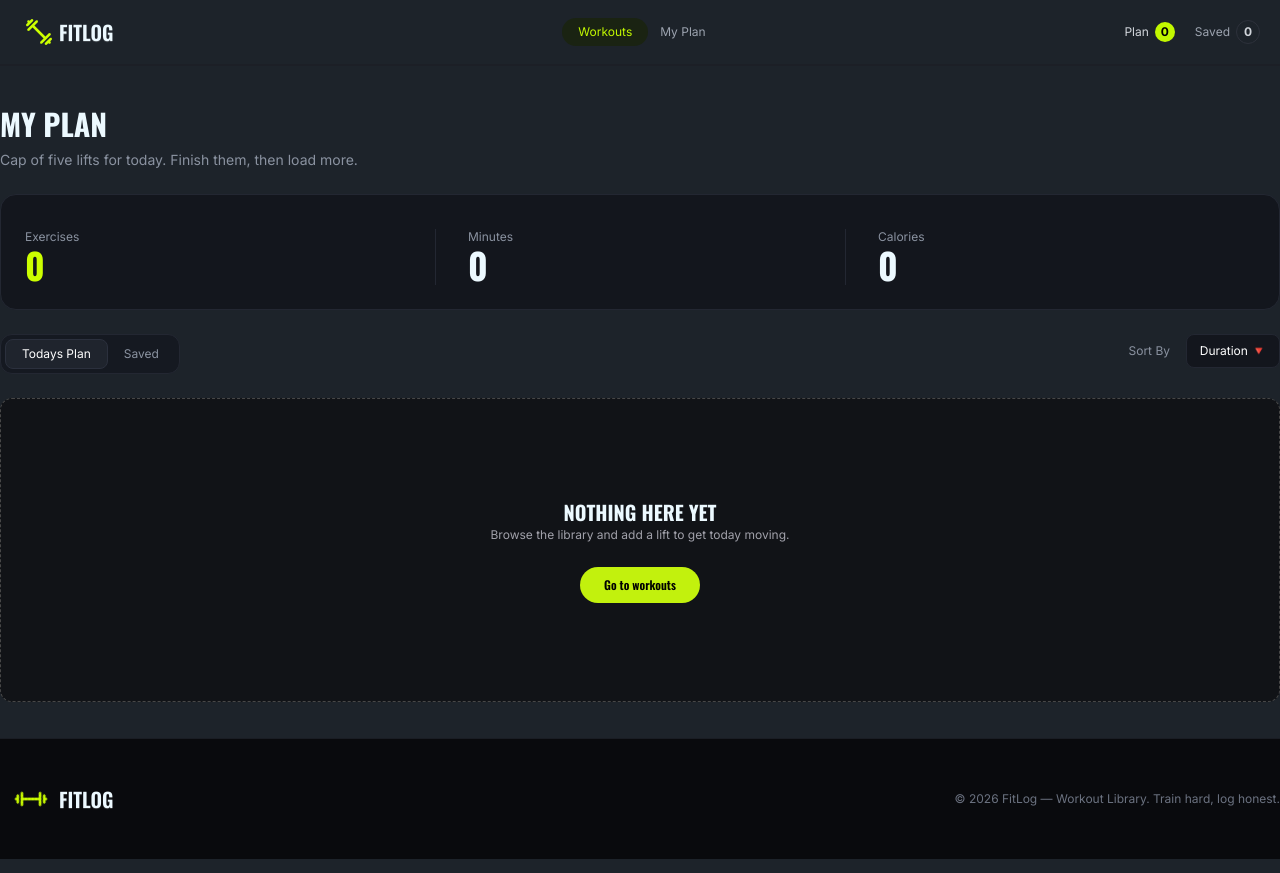
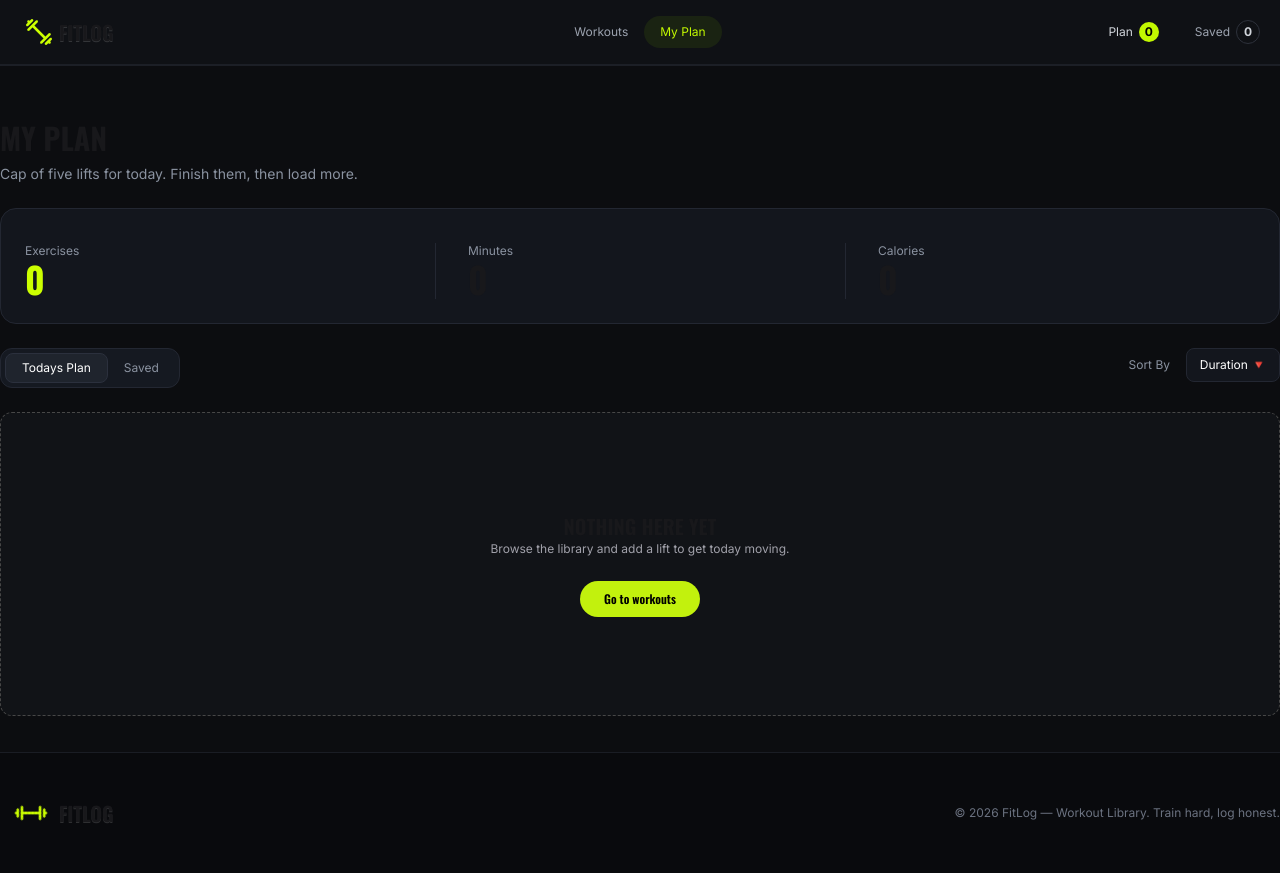
Before and after one commit to Naimur131251/Fit-Log, a Next.js app: page /my-plan in a window 1280 px wide. Built offline with nearby package versions, Linux system fonts and the light colour scheme.

Commit message:
added to plancounters and modified navbar

```diff
--- a/src/app/book-details/[id]/page.tsx
+++ b/src/app/book-details/[id]/page.tsx
@@ -33,7 +33,7 @@ const BookDetailsPage = async ({ params }: IBookDetailsPage) => {
   console.log(book, "book");
 
   return (
-    <div className="container mx-auto my-12 flex justify-between gap-22">
+    <div className="container mx-auto my-12 flex justify-between gap-22 mt-32">
       <Image
         src={book.image}
         alt={book.name}
--- a/src/app/layout.tsx
+++ b/src/app/layout.tsx
@@ -28,11 +28,10 @@ import { PlanProvider } from "@/context/PlanContext";
   export default function RootLayout({ children }: LayoutProps<"/">) {
     return (
       <html
-        data-theme="dark"
         lang="en"
         className={`${geistSans.variable} ${geistMono.variable} h-full antialiased`}
       >
-        <body className={`${oswald.className} min-h-full flex flex-col`}>
+        <body className={`${oswald.className} min-h-full flex flex-col bg-[#0C0D10]`}>
           <PlanProvider>
             <Navbar />
             <main>
--- a/src/app/my-plan/page.tsx
+++ b/src/app/my-plan/page.tsx
@@ -11,70 +11,13 @@ const inter = Inter({
 const MyPlanPage = () => {
   return (
     <div>
-      <section className="flex flex-col gap-6 container mx-auto mt-10">
+      <section className="flex flex-col gap-6 container mx-auto mt-30">
         <div>
           <h2 className="font-bold text-3xl mb-2">MY PLAN</h2>
           <p className={`${inter.className} text-sm text-[#8A92A0]`}>
             Cap of five lifts for today. Finish them, then load more.
           </p>
         </div>
-
-        {/* <div className="bg-[#13161D] border border-[#232732] p-6 pt-8.5 rounded-2xl grid grid-cols-3">
-          <div>
-            <p
-              className={`${inter.className} font-sans text-[#8A92A0] text-xs`}
-            >
-              Exercises
-            </p>
-            <p className="text-[#CCFF00] font-bold text-4xl">2</p>
-          </div>
-          <div className="border border-l-[#232732] border-y-0 border-r-0 pl-8">
-            <p
-              className={`${inter.className} font-sans text-[#8A92A0] text-xs`}
-            >
-              Minutes
-            </p>
-            <p className="font-bold text-4xl">23</p>
-          </div>
-          <div className="border border-l-[#232732] border-y-0 border-r-0 pl-8">
-            <p
-              className={`${inter.className} font-sans text-[#8A92A0] text-xs`}
-            >
-              Calories
-            </p>
-            <p className="font-bold text-4xl">190</p>
-          </div>
-        </div>
-
-        <div className="flex justify-between">
-          <div
-            className={`${inter.className} bg-[#151921] border border-[#232732] rounded-xl p-1 gap-1 text-xs`}
-          >
-            <button className="text-[#8A92A0] px-4 py-1.5">Todays Plan</button>
-            <button className="bg-[#1F242D] border border-[#2B303D] text-white rounded-lg px-4 py-1.5">
-              Saved
-            </button>
-          </div>
-
-          <div className={`${inter.className} gap-3 text-xs`}>
-            <span className="text-[#8A92A0] px-4 py-1.5">Sort By</span>
-            <select className="bg-[#13161D] border border-[#232732] text-white rounded-lg w-23.5 h-8.5 appearance-none text-center">
-              <option value="">Duration 🔻</option>
-            </select>
-          </div>
-        </div>
-
-        <div className="border border-dashed border-[#474747] rounded-xl bg-[#111317] py-24.5 flex flex-col justify-center items-center">
-          <h2 className="text-[20px] font-bold">NOTHING HERE YET</h2>
-          <p className={`${inter.className} text-xs text-[#A1A1AA]`}>
-            Browse the library and add a lift to get today moving.
-          </p>
-          <button
-            className={`${inter.className} bg-[#C2F10D] text-black font-semibold text-xs mt-6 px-6 py-2.5 rounded-full`}
-          >
-            Go to workouts
-          </button>
-        </div> */}
 
         <div>
           <PlanWorkouts />
--- a/src/components/homepage/Banner.tsx
+++ b/src/components/homepage/Banner.tsx
@@ -11,7 +11,7 @@ const inter = Inter({
 
 const Banner = () => {
   return (
-    <div className="container mx-auto">
+    <div className="container mx-auto mt-32">
       <section className="flex items-center justify-between p-14 rounded-xl border border-[#222630] bg-[#15171D]">
         {/* Left Content */}
         <div className="space-y-5">
--- a/src/components/shared/Navbar.tsx
+++ b/src/components/shared/Navbar.tsx
@@ -1,8 +1,12 @@
+'use client';
+
 import Image from "next/image";
 import Link from "next/link";
 import React from "react";
 import Logo from "@/assets/logo.png";
 import { Inter } from "next/font/google";
+import PlanCounters from "./PlanCounters";
+import { usePathname } from "next/navigation";
 
 const inter = Inter({
   subsets: ["latin"],
@@ -11,19 +15,43 @@ const inter = Inter({
 });
 
 const Navbar = () => {
+
+  const pathname = usePathname();
+  const isWorkoutsActive = pathname === "/";
+  const isMyPlanActive = pathname === "/my-plan";
+
   const Links = (
     <>
       <li>
-        <Link href="/" className="text-[#C2F800] bg-[#1A2312] rounded-full px-4">Workouts</Link>
+        <Link
+          href="/"
+          className={`rounded-full px-4 py-2 ${
+            isWorkoutsActive
+              ? "bg-[#1A2312] text-[#C2F800]"
+              : "text-[#9CA3AF] hover:text-white"
+          }`}
+        >
+          Workouts
+        </Link>
       </li>
       <li>
-        <Link href="/my-plan" className="text-[#9CA3AF]">My Plan</Link>
+        <Link
+          href="/my-plan"
+          className={`rounded-full px-4 py-2 ${
+            isMyPlanActive
+              ? "bg-[#1A2312] text-[#C2F800]"
+              : "text-[#9CA3AF] hover:text-white"
+          }`}
+        >
+          My Plan
+        </Link>
       </li>
     </>
   );
 
   return (
-    <nav className="border border-t-0 border-l-0 border-r-0 border-b-[#1C1F26] border-b-2">
+    // <nav className="border border-t-0 border-l-0 border-r-0 border-b-[#1C1F26] border-b-2 ">
+    <nav className="fixed top-0 left-0 z-999 w-full border border-t-0 border-x-0 border-b-[#1C1F26] border-b-2 bg-[#0F1115]">
       <div className="navbar container mx-auto">
         <div className="navbar-start">
           <div className="dropdown">
@@ -55,28 +83,19 @@ const Navbar = () => {
 
           <div className="flex items-center text-xl">
             <Link href="/" className="btn btn-ghost text-xl">
-                <Image src={Logo} alt="Logo" /> FITLOG
+              <Image src={Logo} alt="Logo" /> FITLOG
             </Link>
           </div>
         </div>
         <div className="navbar-center hidden lg:flex">
-          <ul className={`${inter.className} menu menu-horizontal px-1 text-xs`}>{Links}</ul>
+          <ul
+            className={`${inter.className} menu menu-horizontal px-1 text-xs`}
+          >
+            {Links}
+          </ul>
         </div>
         <div className="navbar-end">
-          <button
-            className={`${inter.className} text-[#D1D5DB] text-xs mr-3 inline-flex items-center gap-1.5`}
-          >Plan
-            <span
-              className="text-black bg-[#C2F800] rounded-full inline-flex w-5 h-5 justify-center items-center font-bold align-middle"
-            >0</span>
-          </button>
-          <button
-            className={`${inter.className} text-[#9CA3AF] text-xs mr-3 inline-flex items-center gap-1.5 ml-2`}
-          >Saved
-            <span
-              className="text-[#D1D5DB] border border-[#2D313B] rounded-full inline-flex w-6 h-6 justify-center items-center font-bold align-middle"
-            >0</span>
-          </button>
+          <PlanCounters />
         </div>
       </div>
     </nav>
--- /dev/null
+++ b/src/components/shared/PlanCounters.tsx
@@ -0,0 +1,42 @@
+"use client";
+
+import React from "react";
+import Link from "next/link";
+import { usePlan } from "@/context/PlanContext";
+import { Inter } from "next/font/google";
+
+const inter = Inter({
+  subsets: ["latin"],
+  variable: "--font-inter",
+  weight: ["100", "200", "300", "400", "500", "600", "700", "800", "900"],
+});
+
+const PlanCounters = () => {
+  const { plan, saved } = usePlan();
+
+  return (
+    <div className="flex items-center gap-4">
+      <Link
+        href="/my-plan?tab=plan"
+        className={`${inter.className} text-[#D1D5DB] text-xs mr-3 inline-flex items-center gap-1.5`}
+      >
+        Plan{" "}
+        <span className="text-black bg-[#C2F800] rounded-full inline-flex w-5 h-5 justify-center items-center font-bold align-middle">
+          {plan.length}
+        </span>
+      </Link>
+
+      <Link
+        href="/my-plan?tab=saved"
+        className={`${inter.className} text-[#9CA3AF] text-xs mr-3 inline-flex items-center gap-1.5 ml-2`}
+      >
+        Saved{" "}
+        <span className="text-[#D1D5DB] border border-[#2D313B] rounded-full inline-flex w-6 h-6 justify-center items-center font-bold align-middle">
+          {saved.length}
+        </span>
+      </Link>
+    </div>
+  );
+};
+
+export default PlanCounters;
```
